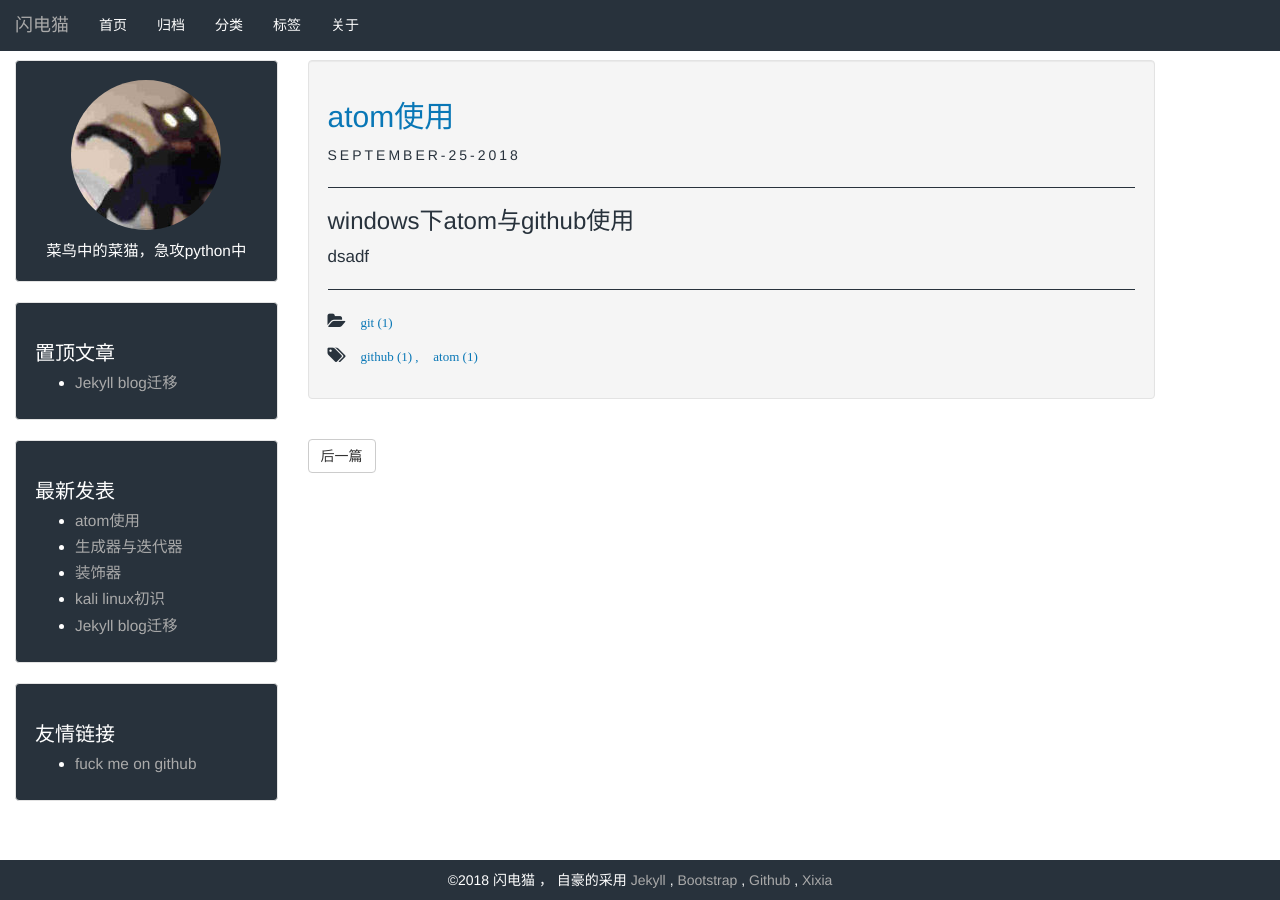
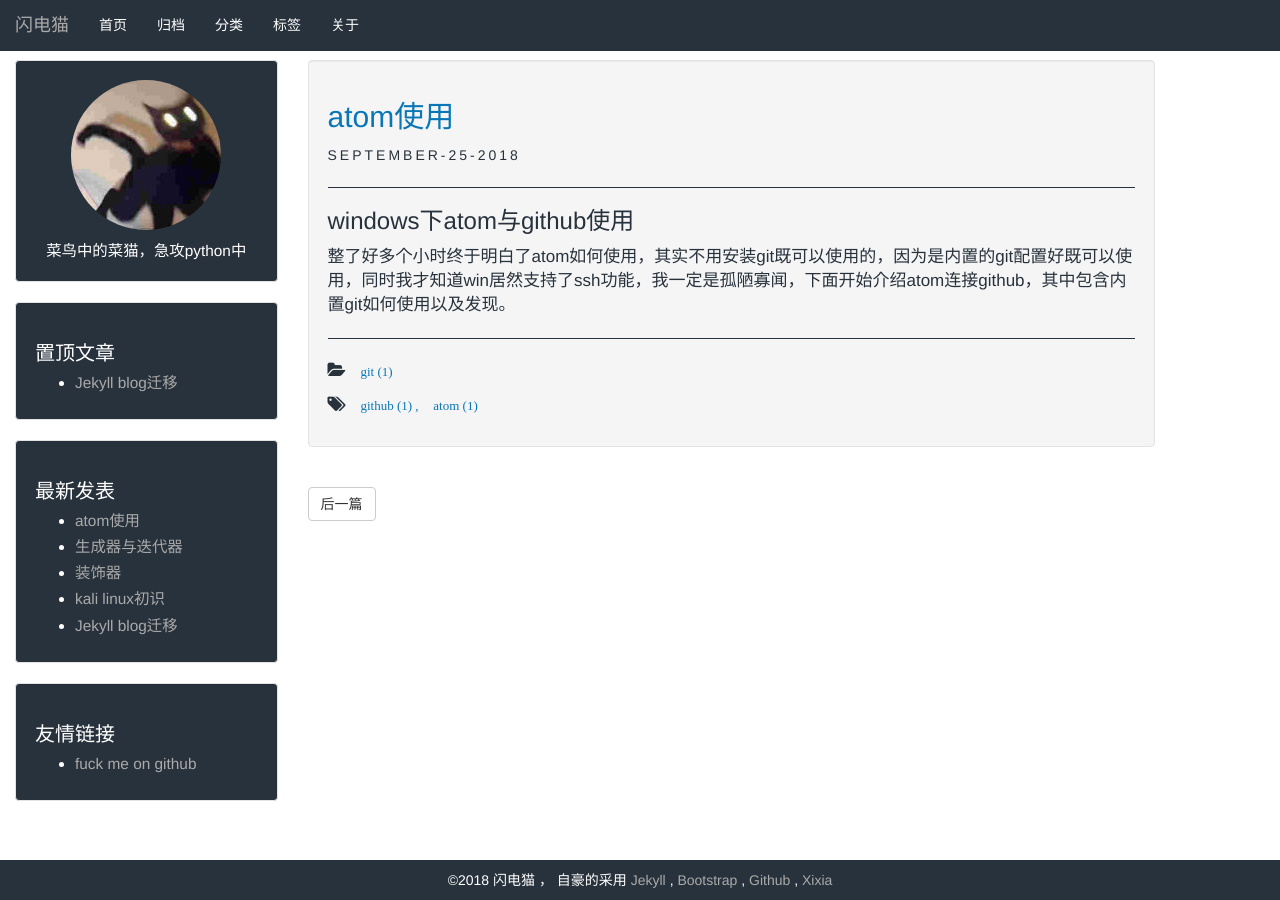
Before and after one commit to qfdmx/qfdmx.github.io, a Jekyll site: the page built from _posts/2018/2018-09-25-atom-use.markdown, in a window 1280 px wide. Built offline with Jekyll 4.4.1, drawn with Linux system fonts in a browser that asks for light colours.

Commit message:
好坑啊，才开始写如何使用

```diff
--- a/_posts/2018/2018-09-25-atom-use.markdown
+++ b/_posts/2018/2018-09-25-atom-use.markdown
@@ -6,5 +6,7 @@ categories: git
 tags: github atom
 description: windows下如何使用atom连接github
 ---
+
 ### windows下atom与github使用
-dsadf
+
+整了好多个小时终于明白了atom如何使用，其实不用安装git既可以使用的，因为是内置的git配置好既可以使用，同时我才知道win居然支持了ssh功能，我一定是孤陋寡闻，下面开始介绍atom连接github，其中包含内置git如何使用以及发现。
```
